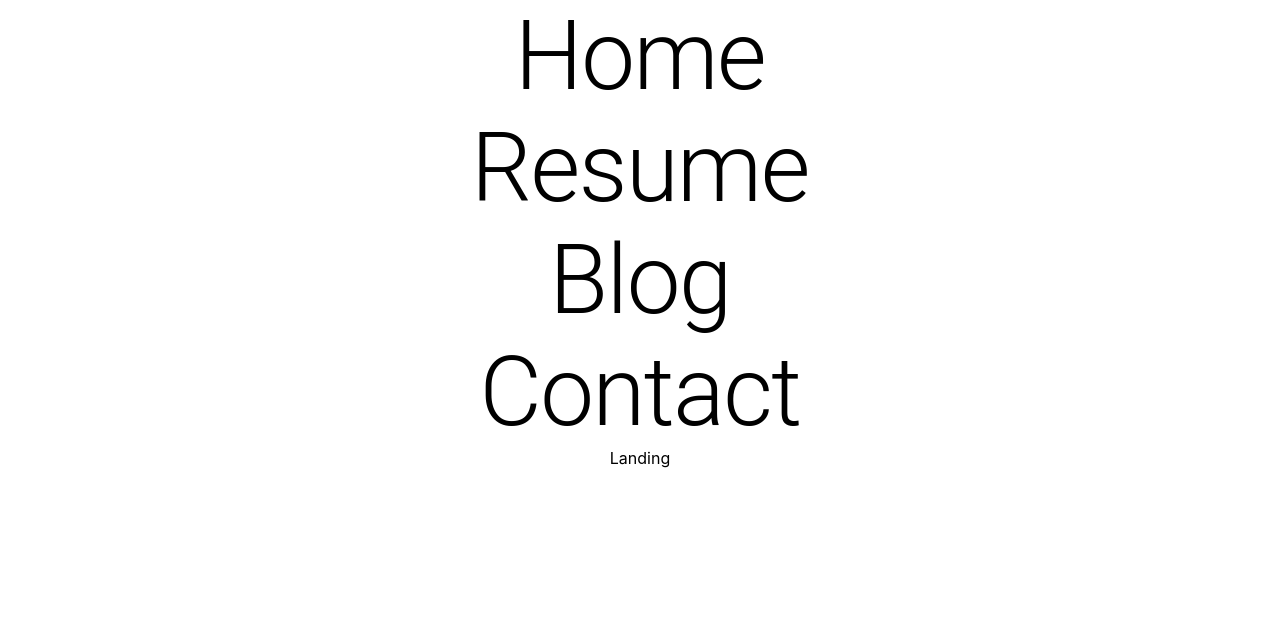
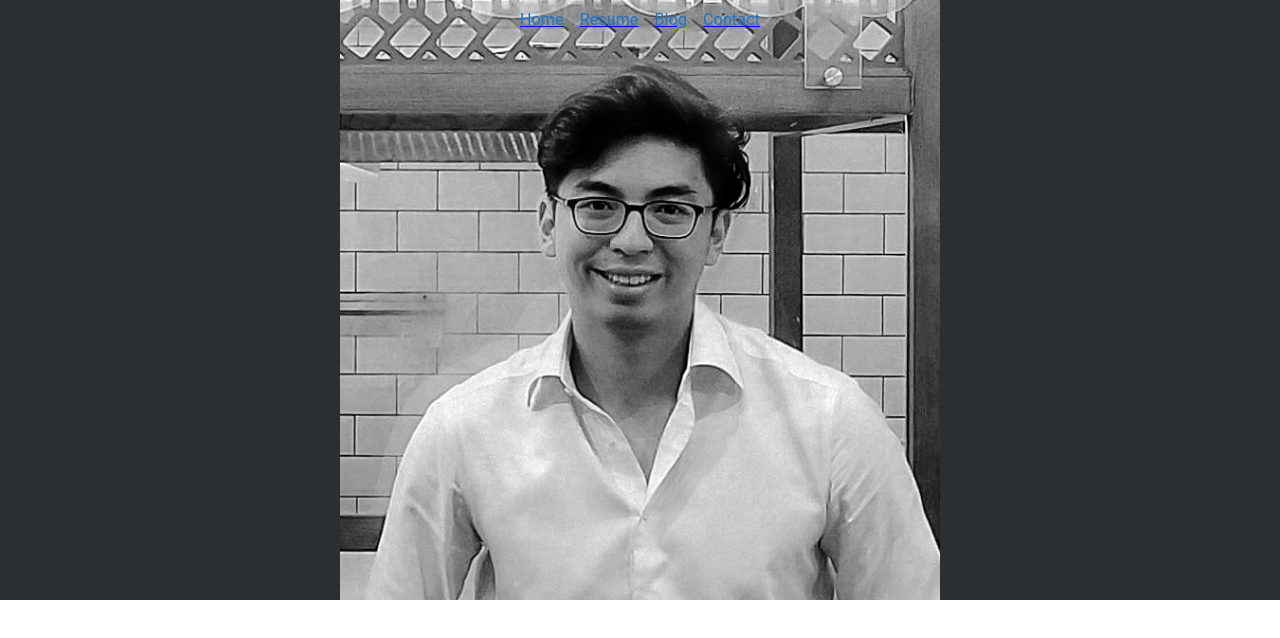
Before and after one commit to MinhNNguyen/biography-page, a React (Create React App) app in the folder frontend/: page / in a window 1280 px wide. Shown: the top 638 px of the page. Built offline with nearby package versions, Linux system fonts and the light colour scheme.

Commit message:
fix: multiple bugs regarding eslint and style

```diff
--- a/frontend/src/App.css
+++ /dev/null
@@ -1,38 +0,0 @@
-.App {
-  text-align: center;
-}
-
-.App-logo {
-  height: 40vmin;
-  pointer-events: none;
-}
-
-@media (prefers-reduced-motion: no-preference) {
-  .App-logo {
-    animation: App-logo-spin infinite 20s linear;
-  }
-}
-
-.App-header {
-  background-color: #282c34;
-  min-height: 100vh;
-  display: flex;
-  flex-direction: column;
-  align-items: center;
-  justify-content: center;
-  font-size: calc(10px + 2vmin);
-  color: white;
-}
-
-.App-link {
-  color: #61dafb;
-}
-
-@keyframes App-logo-spin {
-  from {
-    transform: rotate(0deg);
-  }
-  to {
-    transform: rotate(360deg);
-  }
-}
--- a/frontend/src/App.tsx
+++ b/frontend/src/App.tsx
@@ -5,9 +5,9 @@ import {
   Routes,
   Navigate,
 } from 'react-router-dom';
-import Landing from './components/Landing';
+import Home from './components/Home';
 import Posts from './components/Posts';
-import './App.css';
+import 'assets/custom.css';
 import Header from './components/Layout/Header';
 
 function App() {
@@ -18,7 +18,7 @@ function App() {
         <Routes>
           <Route
             path="/"
-            element={<Landing />}
+            element={<Home />}
           />
           <Route
             path="/posts"
--- /dev/null
+++ b/frontend/src/assets/custom.css
@@ -0,0 +1,29 @@
+.u-justifyContentCenter {
+  justify-content: center;
+}
+
+.u-flex {
+  display: flex;
+}
+
+.u-paddingSmall {
+  padding: 16
+}
+
+.u-paddingHorizontalSmall {
+  padding-left: 16;
+  padding-right: 16;
+}
+
+.u-paddingVerticalSmall {
+  padding-top: 16;
+  padding-bottom: 16;
+}
+
+.u-paddingRightSmall {
+  padding-right: 16;
+}
+
+.u-paddingLeftSmall {
+  padding-left: 16;
+}
--- /dev/null
+++ b/frontend/src/assets/styling.ts
@@ -0,0 +1,10 @@
+import { createTheme } from '@mui/material/styles';
+
+export const MainTheme = createTheme({
+  palette: {
+    primary: {
+      main: '#f5f5f5',
+    },
+  },
+  spacing: [0, 4, 8, 16, 32, 48, 64],
+});
--- /dev/null
+++ b/frontend/src/components/Home/index.tsx
@@ -0,0 +1,33 @@
+import React from 'react';
+import { ThemeProvider } from '@mui/material/styles';
+import { Box } from '@mui/system';
+import { MainTheme } from 'assets/styling';
+import { CardMedia } from '@mui/material';
+import profileImage from 'assets/images/home.png';
+
+function Home() {
+  return (
+    <ThemeProvider theme={MainTheme}>
+      <Box sx={{
+        width: '100%',
+        display: 'flex',
+        justifyContent: 'center',
+        backgroundColor: '#2b2e33',
+      }}
+      >
+        <CardMedia
+          component="img"
+          src={profileImage}
+          style={{
+            width: 600,
+            height: 600,
+          }}
+          title="Profile picture"
+        />
+      </Box>
+
+    </ThemeProvider>
+  );
+}
+
+export default Home;
--- a/frontend/src/components/Landing/index.tsx
+++ /dev/null
@@ -1,11 +0,0 @@
-import React from 'react';
-
-function Landing() {
-  return (
-    <div>
-      Landing
-    </div>
-  );
-}
-
-export default Landing;
--- a/frontend/src/components/Layout/Header.tsx
+++ b/frontend/src/components/Layout/Header.tsx
@@ -1,23 +1,54 @@
 import React from 'react';
-import { Typography } from '@mui/material';
+import { Link } from 'react-router-dom';
+import { Typography, Box } from '@mui/material';
+import { NavItemProps, EmptyProps } from 'def/common';
 
-function NavItem({ text }: { text: string }) {
+function NavItem({
+  text, path, isInactive = true, start = false, end = false,
+}: NavItemProps) {
   return (
-    <Typography variant="h1" component="h2">
-      {text}
-    </Typography>
+    <Link to={path}>
+      <Typography
+        sx={{
+          paddingRight: start || (start === end && start === false) ? '8px' : 0,
+          paddingLeft: end || (start === end && start === false) ? '8px' : 0,
+          color: 'primary.main',
+        }}
+      >
+        {text}
+      </Typography>
+    </Link>
   );
 }
 
-function Header() {
-  return (
-    <div>
-      <NavItem text="Home" />
-      <NavItem text="Resume" />
-      <NavItem text="Blog" />
-      <NavItem text="Contact" />
-    </div>
-  );
-}
+const Header: React.FC<EmptyProps> = () => (
+  <Box
+    sx={{
+      paddingTop: '8px',
+      position: 'absolute',
+      width: '100%',
+    }}
+    className="u-flex u-justifyContentCenter"
+  >
+    <NavItem
+      text="Home"
+      path="/"
+      start
+    />
+    <NavItem
+      text="Resume"
+      path="/resume"
+    />
+    <NavItem
+      text="Blog"
+      path="/blog"
+    />
+    <NavItem
+      text="Contact"
+      path="/contact"
+      end
+    />
+  </Box>
+);
 
 export default Header;
--- /dev/null
+++ b/frontend/src/def/common.ts
@@ -0,0 +1,9 @@
+export interface NavItemProps {
+  text: string;
+  path: string;
+  start?: boolean;
+  end?: boolean;
+  isInactive?: boolean;
+}
+
+export interface EmptyProps { }
```
Also changed, not shown: frontend/.eslintrc.js, frontend/src/assets/images/home.png (added).
